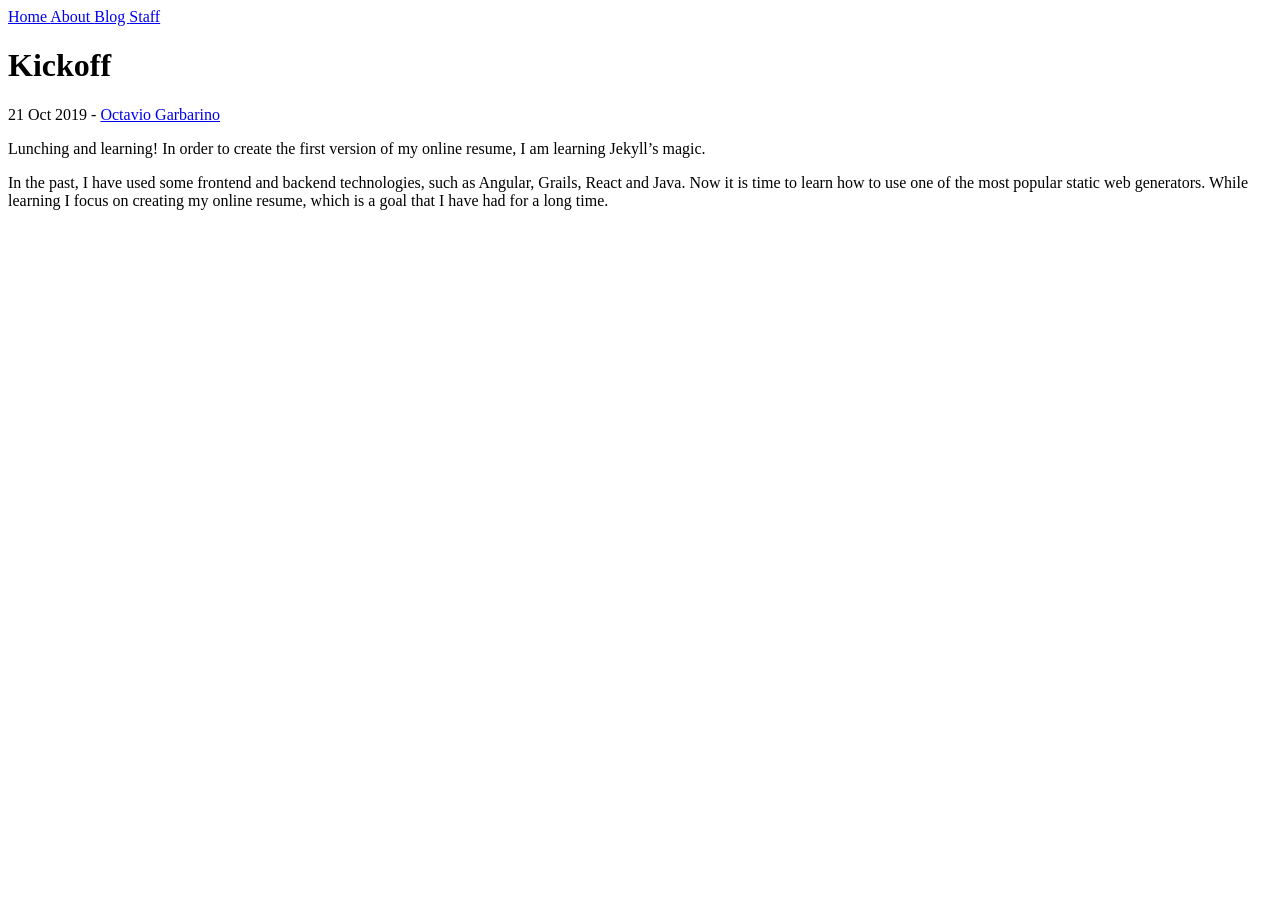
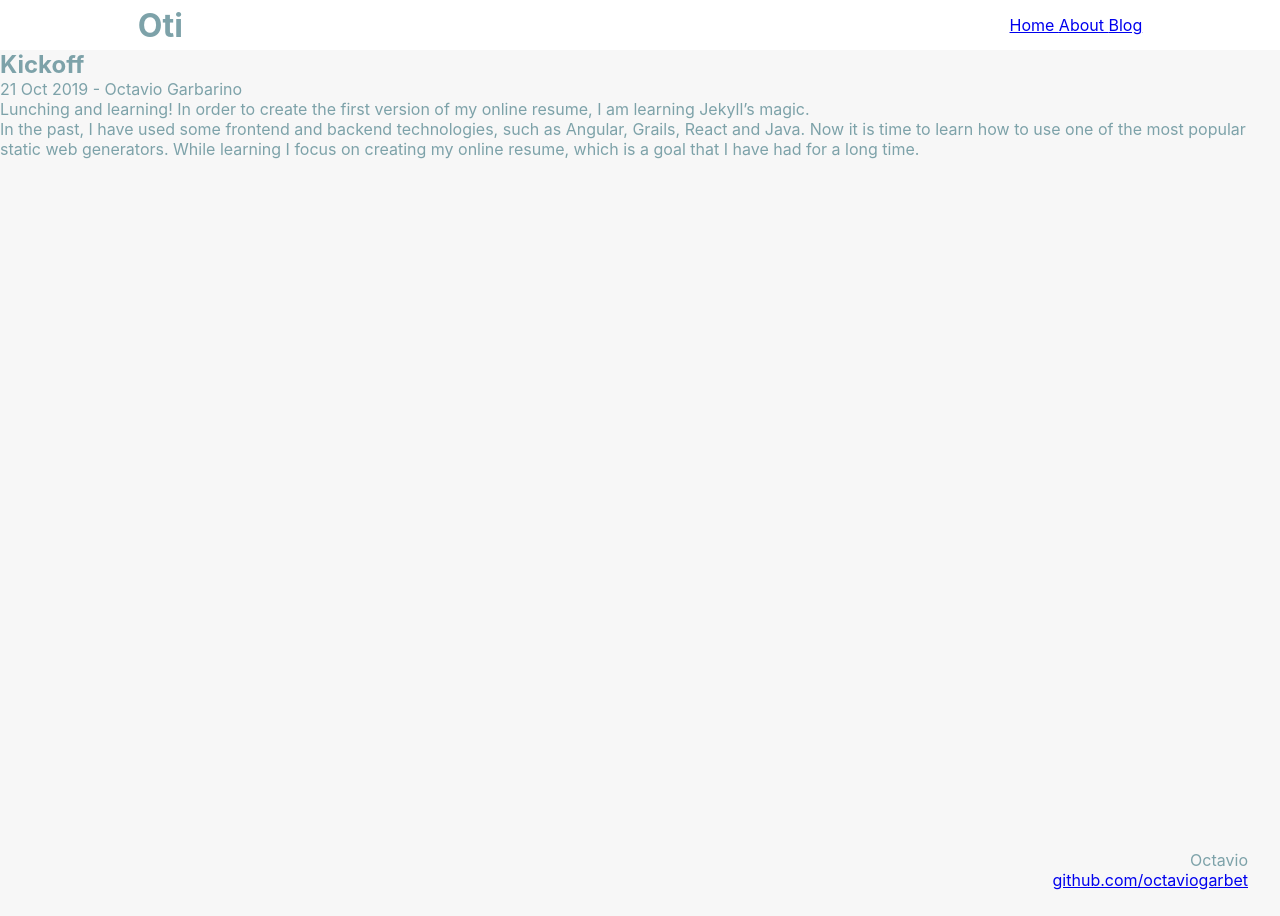
Before and after one commit to octaviogarbet/octaviogarbet.github.io, a Jekyll site: the page built from _posts/2019-10-21-kickoff.md, in a window 1280 px wide. Built offline with Jekyll 4.4.1, drawn with Linux system fonts in a browser that asks for light colours.

Commit message:
adding minimum styles and format

```diff
--- a/Gemfile
+++ b/Gemfile
@@ -7,7 +7,7 @@ git_source(:github) {|repo_name| "https://github.com/#{repo_name}" }
 # gem "rails"
 gem "jekyll"
 
-group :jekyll_plugins do
+gem "github-pages", group: :jekyll_plugins do
   gem 'jekyll-sitemap'
   gem 'jekyll-feed'
   gem 'jekyll-seo-tag'
--- a/_data/navigation.yml
+++ b/_data/navigation.yml
@@ -4,5 +4,3 @@
   link: /about.html
 - name: Blog
   link: /blog.html
-- name: Staff
-  link: /staff.html
--- /dev/null
+++ b/_includes/footer.html
@@ -0,0 +1,6 @@
+<footer>
+  <ul>
+    <li>Octavio</li>
+    <li><a href="https://github.com/octaviogarbet">github.com/octaviogarbet</a></li>
+  </ul>
+</footer>
--- a/_includes/navigation.html
+++ b/_includes/navigation.html
@@ -1,7 +1,12 @@
-<nav>
-  {% for item in site.data.navigation %}
+<header>
+  <div class="heading">
+    <h1>Oti</h1>
+  </div>
+  <nav>
+    {% for item in site.data.navigation %}
     <a href="{{ item.link }}" {% if page.url == item.link %}class="current"{% endif %}>
       {{ item.name }}
     </a>
-  {% endfor %}
-</nav>
+    {% endfor %}
+  </nav>
+</header>
--- a/_layouts/default.html
+++ b/_layouts/default.html
@@ -9,6 +9,11 @@
   </head>
   <body>
     {% include navigation.html %}
-    {{ content }}
+    <main>
+      <section>
+        {{ content }}
+      </section>
+    </main>
+    {% include footer.html %}
   </body>
 </html>
--- a/_layouts/post.html
+++ b/_layouts/post.html
@@ -3,11 +3,11 @@ layout: default
 ---
 <h1>{{ page.title }}</h1>
 <p>
-        {{ page.date | date_to_string }}
-        {% assign author = site.authors | where: 'short_name', page.author | first %}
-        {% if author %}
-          - <a href="{{ author.url }}">{{ author.name }}</a>
-        {% endif %}
-      </p>
+  {{ page.date | date_to_string }}
+  {% assign author = site.authors | where: 'short_name', page.author | first %}
+  {% if author %}
+    - {{ author.name }}
+  {% endif %}
+</p>
 
 {{ content }}
--- a/_sass/main.scss
+++ b/_sass/main.scss
@@ -1,3 +1,72 @@
+:root {
+  --color-primary: #ff8A5B;
+  --color-primary-light: #ffAA7B;
+  --color-primary-dark: #ff6A3B;
+  --color-secondary: #7DA2A9;
+  --color-background: #F7F7F7;
+  --color-container: #f4f4f4;
+  --color-header: white;
+  --color-correct: green;
+  --color-wrong: red;
+  --color-initial: blueviolet;
+  --color-active: blue;
+}
+
+* {
+  margin: 0;
+  padding: 0;
+}
+
+html {
+  height: 100%;
+  box-sizing: border-box;
+}
+
+body {
+  margin: 0;
+  background-color: var(--color-background);
+  font-family: -apple-system, BlinkMacSystemFont, "Segoe UI", "Roboto", "Oxygen",
+    "Ubuntu", "Cantarell", "Fira Sans", "Droid Sans", "Helvetica Neue",
+    sans-serif;
+  -webkit-font-smoothing: antialiased;
+  -moz-osx-font-smoothing: grayscale;
+  align-items: center;
+  min-height: 100vh;
+  color: var(--color-secondary);
+  position: relative;
+}
+
+main {
+  min-height: calc(100vh - 100px);
+}
+
+header {
+  min-height: 50px;
+  display: flex;
+  justify-content: space-around;
+  background-color: var(--color-header);
+  align-items: center;
+}
+
+.heading {
+  flex-grow: 0.5;
+  h1 {
+    color: var(--color-secondary);
+  }
+}
+
+footer {
+  min-height: 50px;
+  text-align: right;
+  padding-right: 2rem;
+  padding-bottom: 1rem;
+}
+
+code {
+  font-family: source-code-pro, Menlo, Monaco, Consolas, "Courier New",
+    monospace;
+}
+
 .current {
   color: green;
 }
```
Also changed, not shown: Gemfile.lock.
